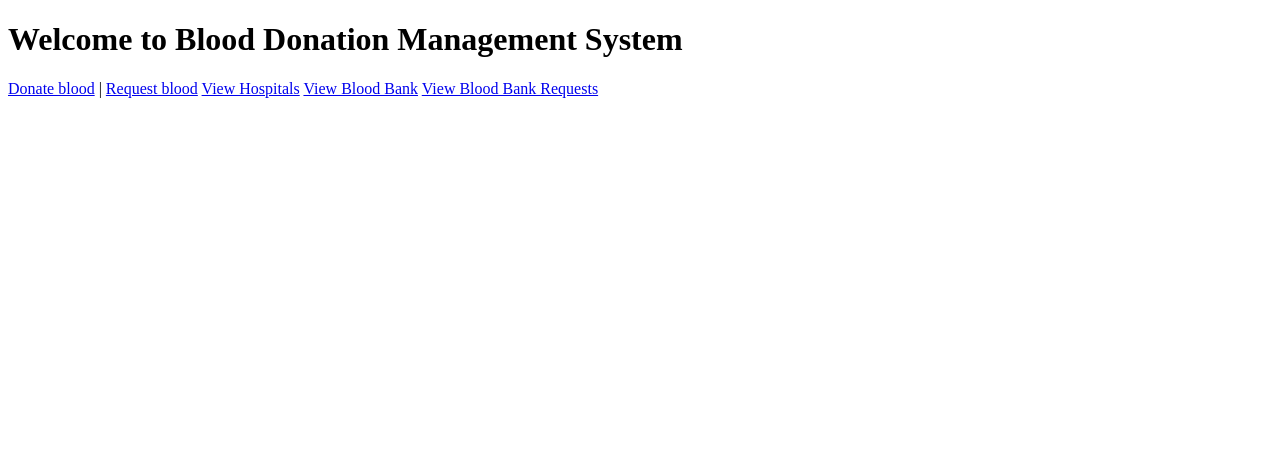
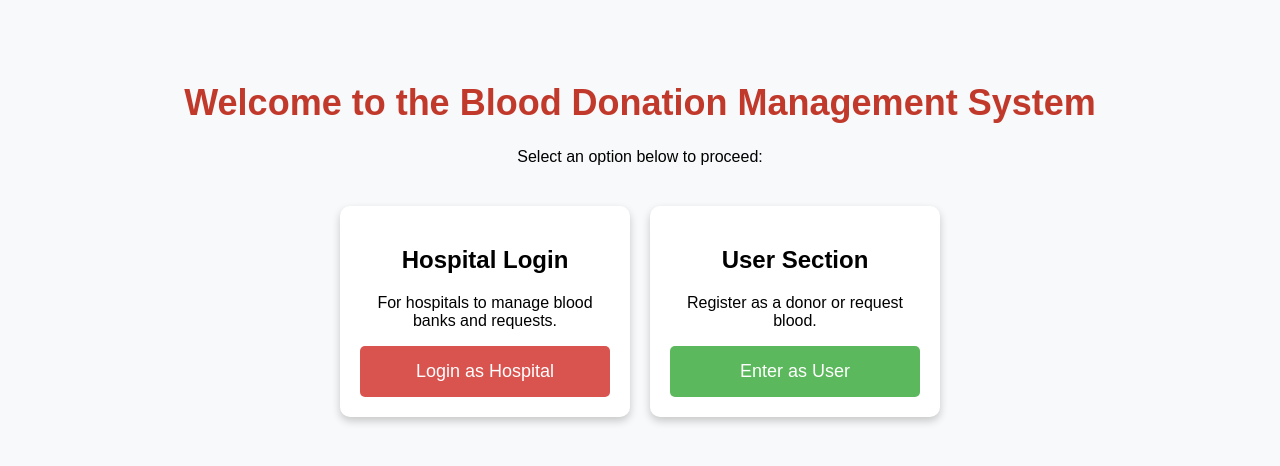
Before and after one commit to Navaneeth832/dbms-project, a Flask app: page / in a window 1280 px wide. Shown: the top 466 px of the page. Run offline with Flask 3, Linux system fonts and the light colour scheme.

Commit message:
final touchins to be done

```diff
--- a/app.py
+++ b/app.py
@@ -1,8 +1,8 @@
-from flask import Flask, render_template, request, redirect, url_for,flash
+from flask import Flask, render_template, request, redirect, url_for,session
 import mysql.connector
-
+import os
 app = Flask(__name__)
-
+app.secret_key=os.urandom(24)
 # Database Configuration
 db = mysql.connector.connect(
     host="localhost",
@@ -15,9 +15,33 @@ cursor = db.cursor()
 # Home Page
 @app.route('/')
 def home():
+    return render_template('main.html')
+
+@app.route('/index')
+def index():
     return render_template('index.html')
 
-# Donor Registration
+@app.route('/index2')
+def hospital_dashboard():
+    if 'hospital_id' not in session:
+        return redirect(url_for('login'))  # Redirect to login if not logged in
+
+    hospital_id = session['hospital_id']
+
+    # Fetch blood bank data only for the logged-in hospital
+    cursor.execute("SELECT * FROM BloodBank WHERE hospital_id = %s", (hospital_id,))
+    blood_data = cursor.fetchall()
+
+    # Fetch blood requests only for the logged-in hospital
+    cursor.execute("""
+        SELECT request_id, blood_group, units_required, request_date
+        FROM BloodRequest WHERE hospital_id = %s
+    """, (hospital_id,))
+    requests_list = cursor.fetchall()
+
+    return render_template('index2.html', blood_data=blood_data, requests=requests_list)
+
+
 @app.route('/registerasdonor', methods=['GET', 'POST'])
 def registerdonor():
     if request.method == 'POST':
@@ -104,7 +128,7 @@ def donors():
     return render_template('donors.html', donors=donors_list,message=message)
 @app.route('/patients')
 def patients():
-    cursor.execute("SELECT * FROM Patients")
+    cursor.execute("SELECT * FROM Patients WHERE RECIEVED='NO';")
     donors_list = cursor.fetchall()
     return render_template('patients.html', donors=donors_list)
 @app.route('/available', methods=['GET', 'POST'])
@@ -145,14 +169,23 @@ def login():
     if request.method == 'POST':
         hospital_id = request.form['hospital_id']
         password = request.form['password']
+
         cursor.execute("SELECT COUNT(*) FROM passwords WHERE hospital_id=%s AND password=%s;", (hospital_id, password))
-        list=cursor.fetchall()
-        if(list[0][0]==1):
-            print("You have logged in")
+        result = cursor.fetchone()
+
+        if result[0] == 1:
+            session['hospital_id'] = hospital_id  # Store hospital ID in session
+            return redirect(url_for('hospital_dashboard'))
         else:
-            print("Sorry try again")
-        return '<p>{{list}}</p>'
+            return "Invalid Credentials", 401
+
     return render_template('hospitallogin.html')
+@app.route('/logout')
+def logout():
+    session.pop('hospital_id', None)  # Clear session
+    return redirect(url_for('login'))  # Redirect to login page
+
+
 @app.route('/request_blood', methods=['GET', 'POST'])
 def request_blood():
     if request.method == 'POST':
@@ -179,6 +212,15 @@ def blood_requests():
     """)
     requests_list = cursor.fetchall()
     return render_template('blood_requests.html', requests=requests_list)
-
+@app.route('/hospitals')
+def hospitals():
+    cursor.execute("SELECT * FROM HOSPITAL;")
+    hospitals=cursor.fetchall()
+    return render_template('hospitals.html',hospitals=hospitals)
+@app.route('/bloodbank')
+def bloodbank():
+    cursor.execute("SELECT * FROM bloodbank;")
+    hospitals=cursor.fetchall()
+    return render_template('bloodbank.html',hospitals=hospitals)
 if __name__ == '__main__':
     app.run(debug=True)
--- a/templates/hospitallogin.html
+++ b/templates/hospitallogin.html
@@ -50,5 +50,10 @@
             <input type="submit" value="Login">
         </form>
     </div>
+    <div>
+        {% if message %}
+            <p style="color: green;">{{ message }}</p>
+        {% endif %}
+    </div>
 </body>
 </html>
--- a/templates/index.html
+++ b/templates/index.html
@@ -6,9 +6,9 @@
 <body>
     <h1>Welcome to Blood Donation Management System</h1>
     <a href="/registerasdonor">Donate blood</a> |
-    <a href="/registerasreciever">Request blood</a>
-    <a href="/registerasreciever">View Hospitals</a>
-    <a href="/registerasreciever">View Blood Bank</a>
+    <a href="/registeraspatient">Request blood</a>
+    <a href="/hospitals">View Hospitals</a>
+    <a href="/bloodbank">View Blood Bank</a>
     <a href="/blood_requests">View Blood Bank Requests</a>
 </body>
 </html>
--- /dev/null
+++ b/templates/main.html
@@ -0,0 +1,81 @@
+<!DOCTYPE html>
+<html lang="en">
+<head>
+    <meta charset="UTF-8">
+    <meta name="viewport" content="width=device-width, initial-scale=1.0">
+    <title>Blood Donation System</title>
+    <style>
+        body {
+            font-family: Arial, sans-serif;
+            background-color: #f8f9fa;
+            text-align: center;
+            padding: 50px;
+        }
+        h1 {
+            color: #c0392b;
+            font-size: 36px;
+        }
+        .container {
+            display: flex;
+            justify-content: center;
+            gap: 20px;
+            margin-top: 40px;
+        }
+        .option {
+            width: 250px;
+            padding: 20px;
+            background: white;
+            border-radius: 10px;
+            box-shadow: 0 4px 8px rgba(0, 0, 0, 0.2);
+            text-align: center;
+            transition: transform 0.2s;
+        }
+        .option:hover {
+            transform: scale(1.05);
+        }
+        button {
+            width: 100%;
+            padding: 15px;
+            border: none;
+            border-radius: 5px;
+            font-size: 18px;
+            cursor: pointer;
+        }
+        .hospital-btn {
+            background-color: #d9534f;
+            color: white;
+        }
+        .user-btn {
+            background-color: #5cb85c;
+            color: white;
+        }
+        button:hover {
+            opacity: 0.8;
+        }
+    </style>
+</head>
+<body>
+
+    <h1>Welcome to the Blood Donation Management System</h1>
+    <p>Select an option below to proceed:</p>
+
+    <div class="container">
+        <div class="option">
+            <h2>Hospital Login</h2>
+            <p>For hospitals to manage blood banks and requests.</p>
+            <a href="{{ url_for('login') }}">
+                <button class="hospital-btn">Login as Hospital</button>
+            </a>
+        </div>
+
+        <div class="option">
+            <h2>User Section</h2>
+            <p>Register as a donor or request blood.</p>
+            <a href="{{ url_for('index') }}">
+                <button class="user-btn">Enter as User</button>
+            </a>
+        </div>
+    </div>
+
+</body>
+</html>
```
Also changed, not shown: templates/bloodbank.html (added, +35 -0 lines), templates/hospitals.html (added, +28 -0 lines), templates/index2.html (added, +112 -0 lines), templates/request_blood.html (added, +68 -0 lines).
